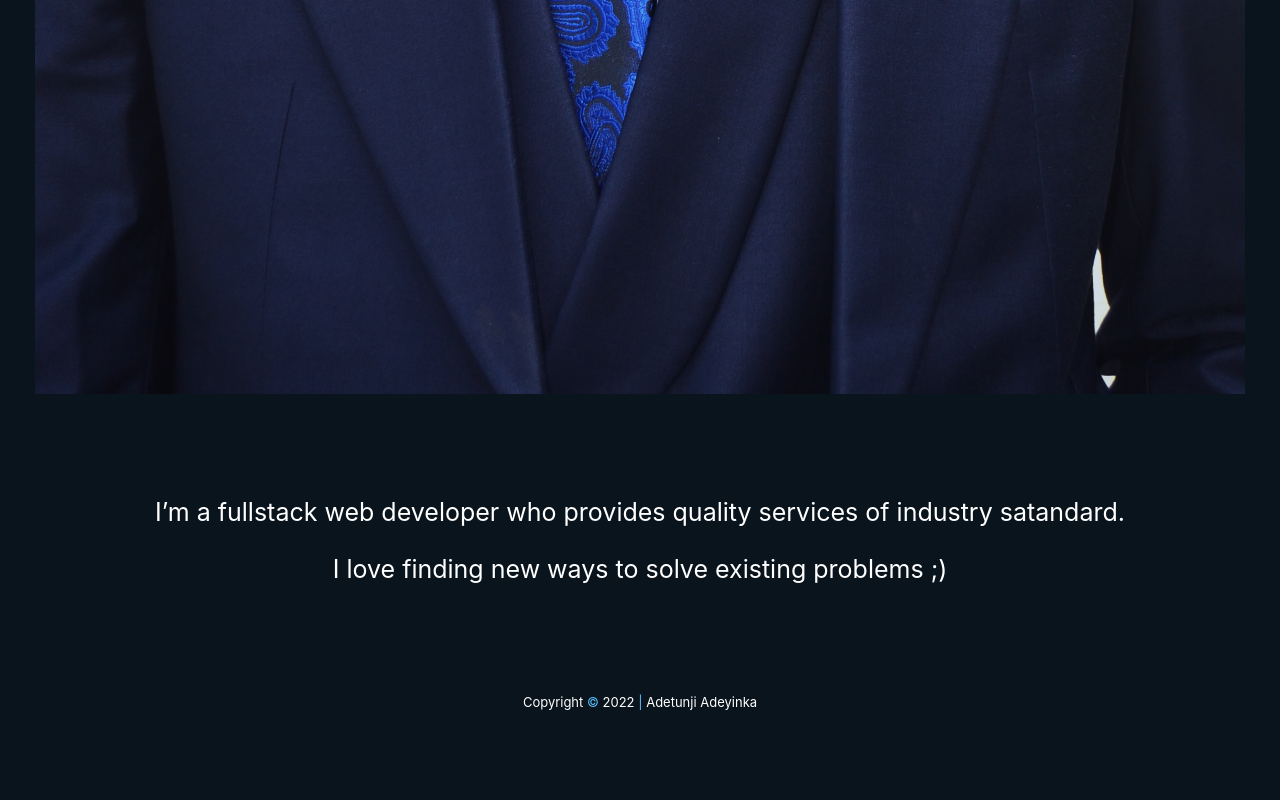
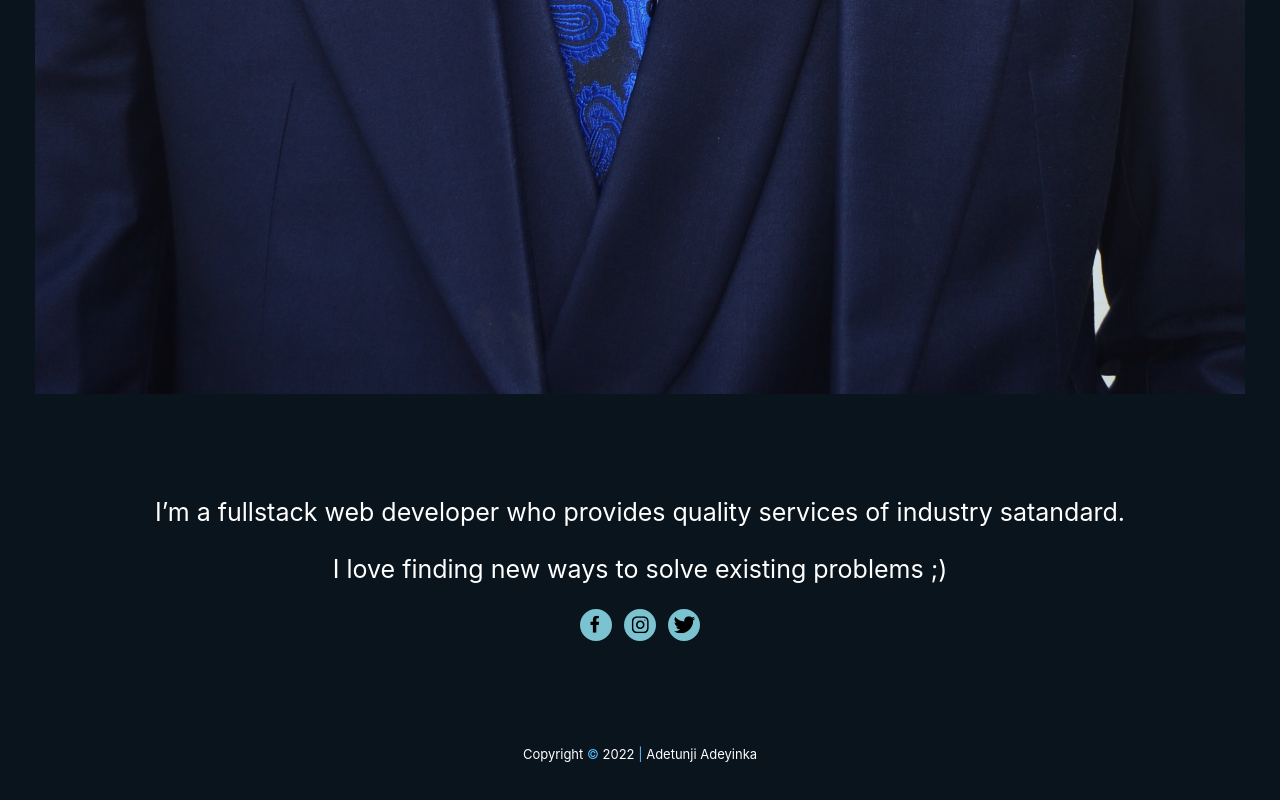
Before and after one commit to Itzadetunji/my-website, a Next.js app: page / in a window 1280 px wide. Shown: the part 1843-2643 px from the top of the page. Before the commit the page ends 2595 px from the top, so only its background shows below. Built offline with nearby package versions, Linux system fonts and the light colour scheme.

Commit message:
Chore: . Changes to index.tsx

```diff
--- a/pages/index.tsx
+++ b/pages/index.tsx
@@ -26,7 +26,10 @@ const Home: NextPage = () => {
           </div>
         </div>
       </div>
-      <ParticleComponent/>
+      {/* <ParticleComponent/> */}
+      <div>
+        <Social_Links/>
+      </div>
       <Footer/>
     </>
   )
```
